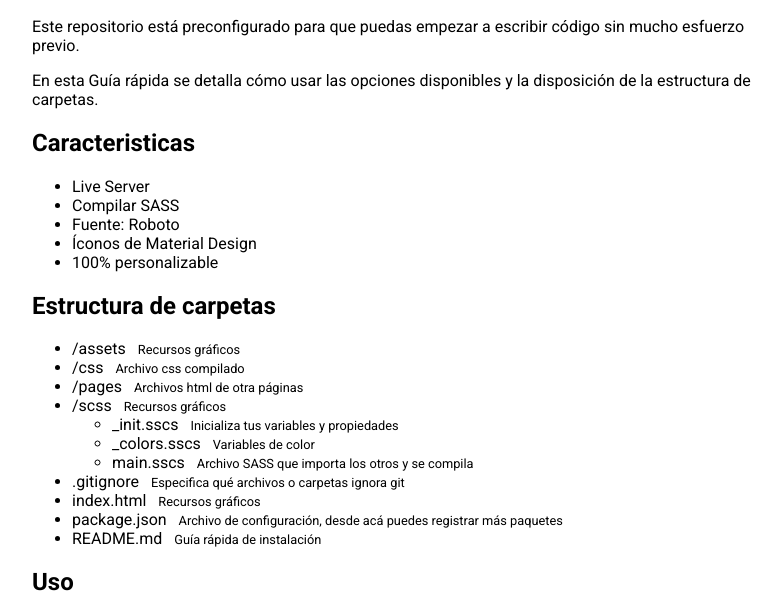
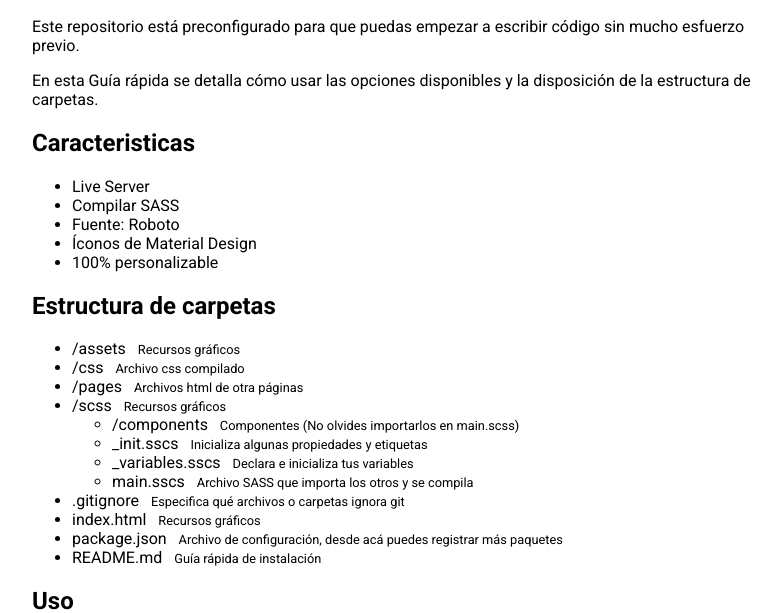
Before and after one commit to juanka13v/Pagina-Food, a website: page index.html in a window 1280 px wide. Shown: the part 128-741 px from the top of the page, without its empty margins (248-1029 px from the left). Drawn offline with Linux system fonts and the light colour scheme.

Commit message:
Quick start update info

```diff
--- a/index.html
+++ b/index.html
@@ -49,8 +49,9 @@
         <li>/pages <span class="small">Archivos html de otra páginas</span></li>
         <li>/scss <span class="small">Recursos gráficos</span></li>
         <ul>
-          <li>_init.sscs <span class="small">Inicializa tus variables y propiedades</span></li>
-          <li>_colors.sscs <span class="small">Variables de color</span></li>
+          <li>/components <span class="small">Componentes (No olvides importarlos en main.scss)</span></li>
+          <li>_init.sscs <span class="small">Inicializa algunas propiedades y etiquetas</span></li>
+          <li>_variables.sscs <span class="small">Declara e inicializa tus variables</span></li>
           <li>main.sscs <span class="small">Archivo SASS que importa los otros y se compila</span></li>
         </ul>
         <li>.gitignore <span class="small">Especifica qué archivos o carpetas ignora git</span></li>
```
